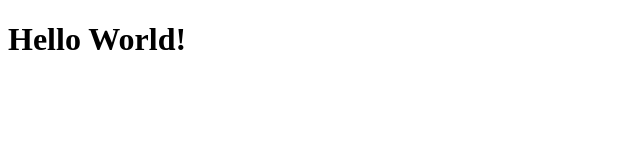
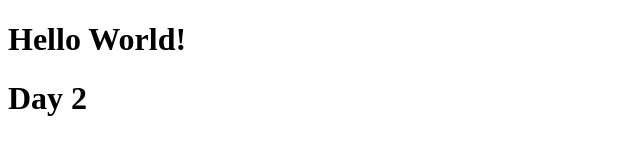
Before and after one commit to janasheenakbar/Dec-16, a plain HTML site: page index.html in a window 1280 px wide. Shown: the whole page, without its empty margins (0-640 px from the left). Drawn offline with Linux system fonts and the light colour scheme.

Commit message:
html file edited

```diff
--- a/index.html
+++ b/index.html
@@ -7,5 +7,6 @@
 
   <body>
     <h1>Hello World!</h1>
+    <h1>Day 2</h1>
   </body>
 </html>
```
